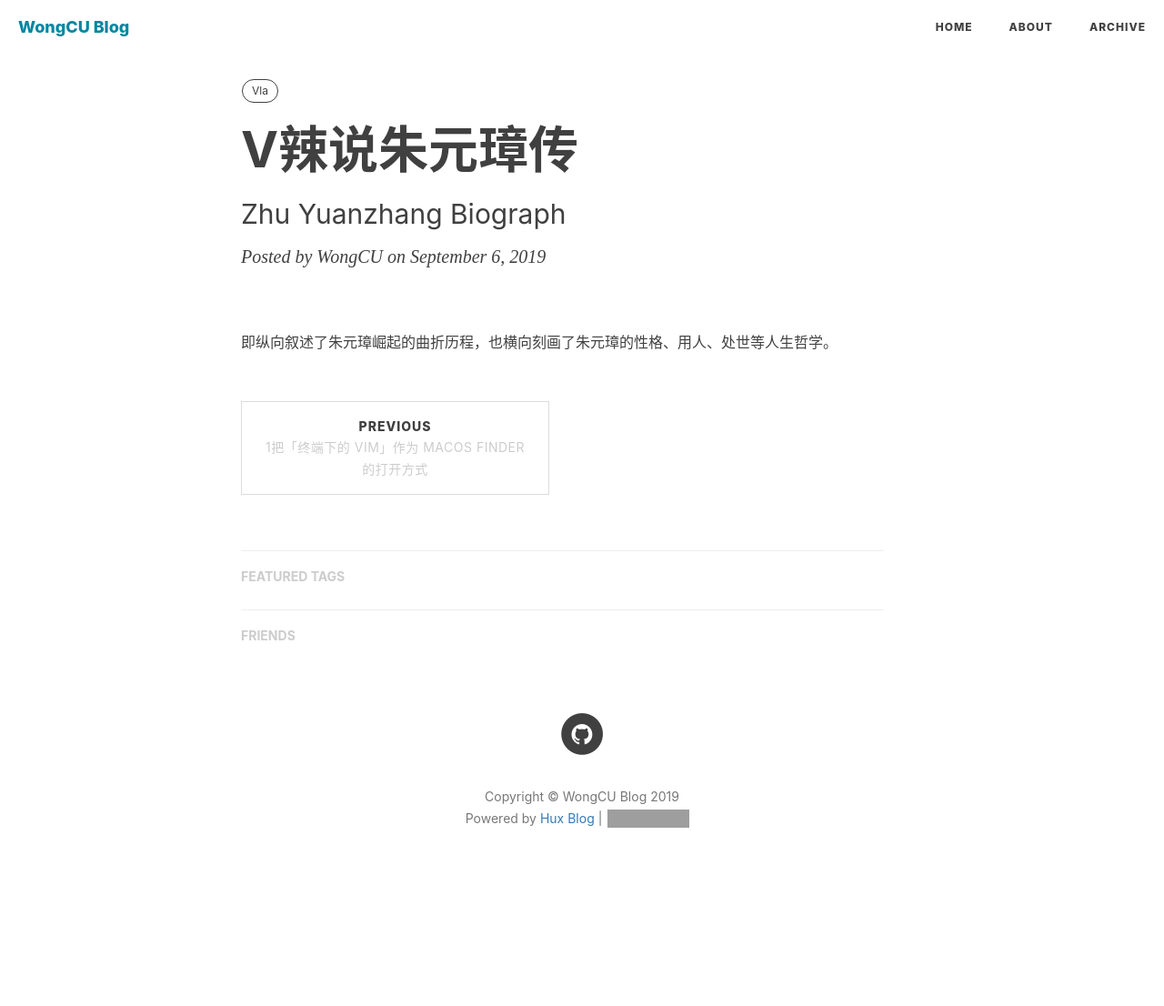
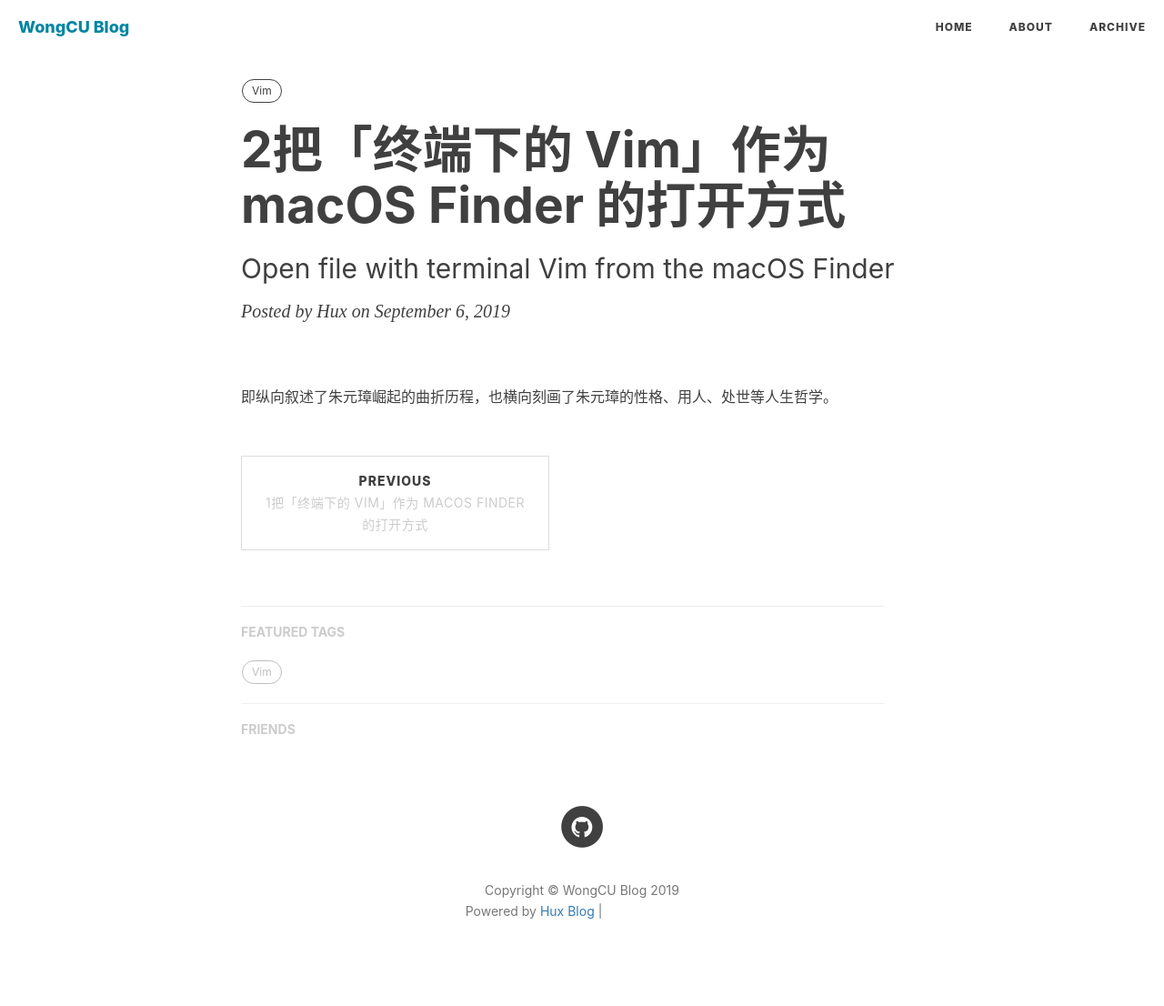
Before and after one commit to SeauWong/SeauWong.github.io, a Jekyll site: the page built from _posts/2019-09-06-zhuyuanzhang.md, in a window 1280 px wide. Shown: the whole page at 91% size. Built offline with Jekyll 4.4.1, drawn with Linux system fonts in a browser that asks for light colours; nearby versions of some CDN libraries; comment, search, counter and statistics services are not loaded; before the commit the page ends 1004 px from its top, so only the background shows below that; grey boxes are pictures that could not be loaded.

Commit message:
Update 2019-09-06-zhuyuanzhang.md

```diff
--- a/_posts/2019-09-06-zhuyuanzhang.md
+++ b/_posts/2019-09-06-zhuyuanzhang.md
@@ -1,11 +1,11 @@
 ---
 layout: post
-title: "V辣说朱元璋传"
-subtitle: 'Zhu Yuanzhang Biograph'
-author: "WongCU"
+title: "2把「终端下的 Vim」作为 macOS Finder 的打开方式"
+subtitle: 'Open file with terminal Vim from the macOS Finder'
+author: "Hux"
 header-style: text
 tags:
-  - Vla
+  - Vim
 ---
 
 即纵向叙述了朱元璋崛起的曲折历程，也横向刻画了朱元璋的性格、用人、处世等人生哲学。
```
